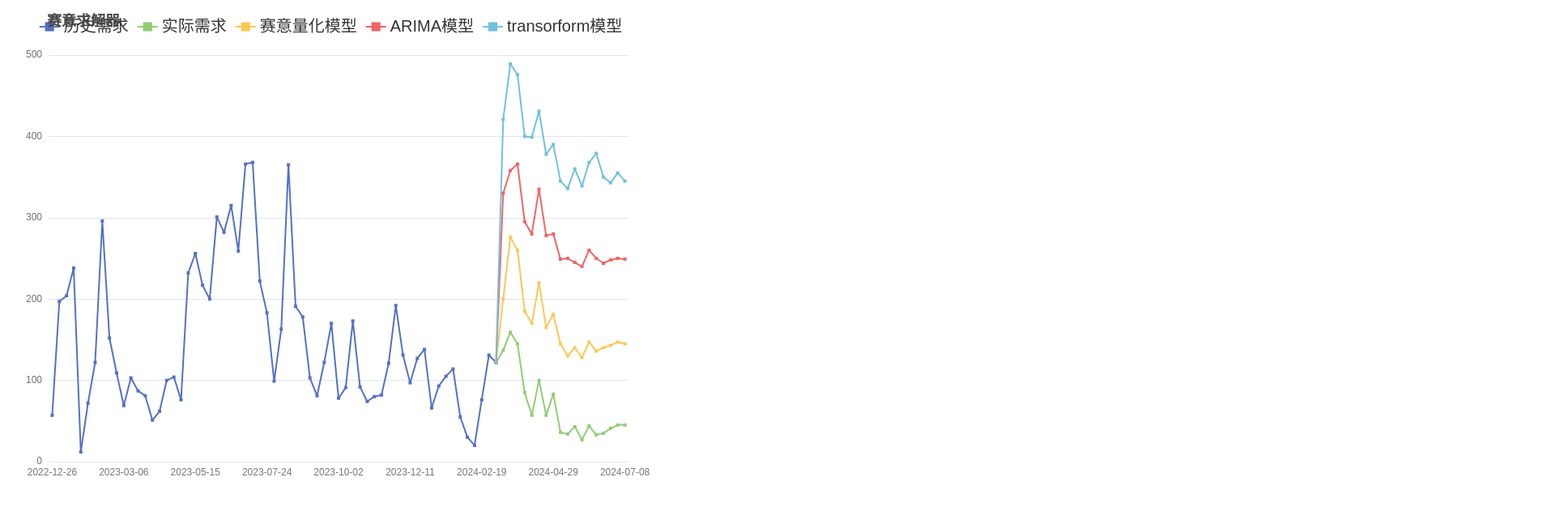
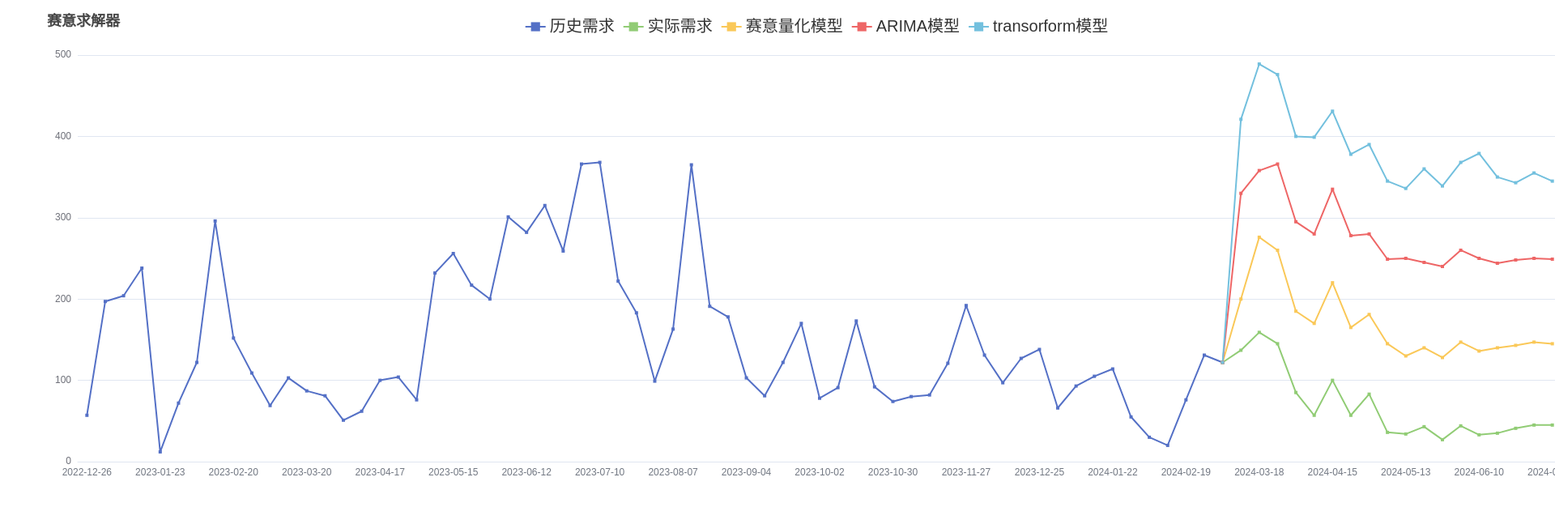
Before and after one commit to lyf-21/LYF, a plain HTML site: page index.html in a window 1280 px wide. Shown: the top 626 px of the page at 81% size, 1920 px wide, since content can reach past the window. Drawn offline with nearby package versions, Linux system fonts and the light colour scheme.

Commit message:
Update index.html

```diff
--- a/index.html
+++ b/index.html
@@ -7,7 +7,7 @@
     <script src="https://cdnjs.cloudflare.com/ajax/libs/xlsx/0.18.5/xlsx.full.min.js"></script>
 </head>
 <body>
-    <div id="main" style="width: 800px;height:600px;"></div>
+    <div id="main" style="width: 2000px;height:600px;"></div>
     <script src="main.js"></script>
 </body>
 </html>
```
